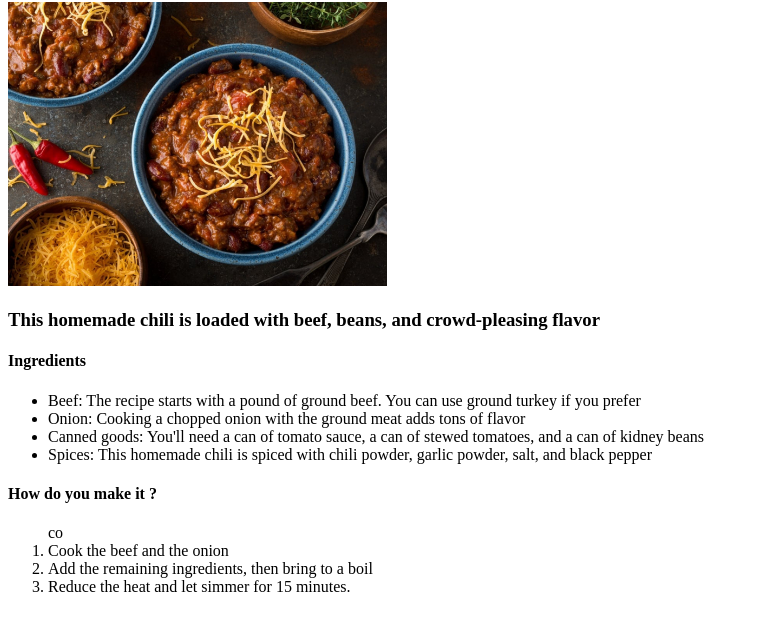
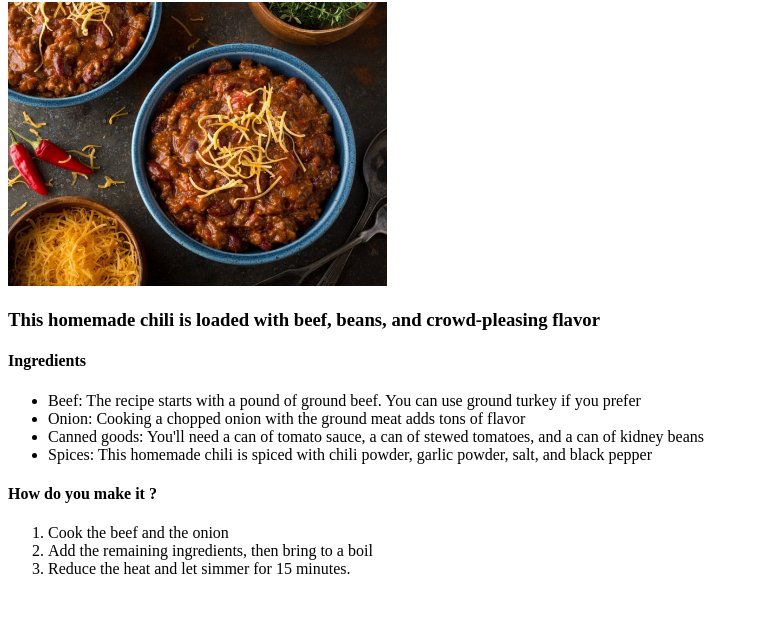
Before and after one commit to web-julio/odin-recipes, a plain HTML site: page recipes/chili.html in a window 1280 px wide. Shown: the part 78-708 px from the top of the page, without its empty margins (0-759 px from the left). Drawn offline with Linux system fonts and the light colour scheme.

Commit message:
deleted typo in chili recipe steps

```diff
--- a/recipes/chili.html
+++ b/recipes/chili.html
@@ -20,7 +20,7 @@
         </ul>
 
         <h4>How do you make it ?</h4>
-        <ol>co
+        <ol>
             <li>Cook the beef and the onion </li>
             <li>Add the remaining ingredients, then bring to a boil</li>
             <li>Reduce the heat and let simmer for 15 minutes. </li>
```
